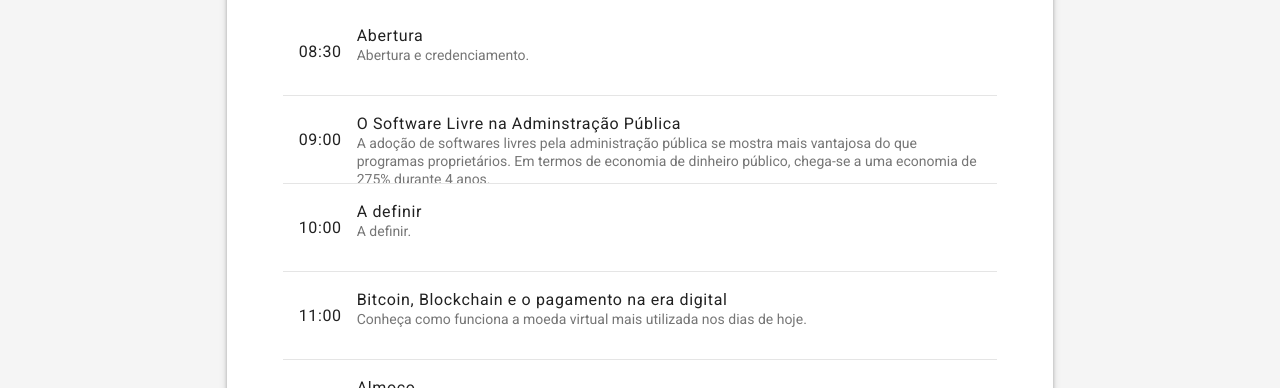
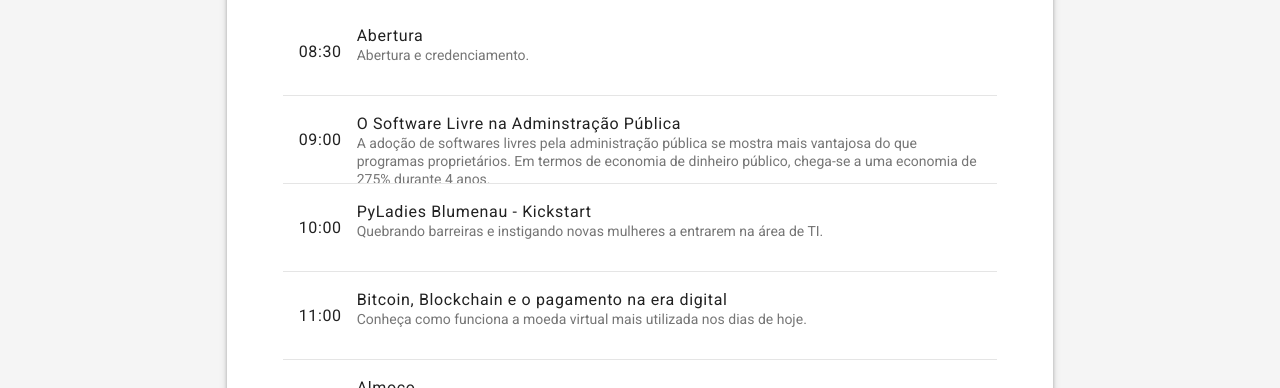
Before and after one commit to HackerspaceBlumenau/flisol, a plain HTML site: page programacao.html in a window 1280 px wide. Shown: the part 412-800 px from the top of the page. Drawn offline with nearby package versions, Linux system fonts and the light colour scheme.

Commit message:
Programação.

```diff
--- a/programacao.html
+++ b/programacao.html
@@ -56,8 +56,8 @@
                   <li class="mdl-list__item mdl-list__item--three-line">
                     <span class="mdl-list__item-secondary-action track-time">10:00</span>
                     <span class="mdl-list__item-primary-content">
-                      <span>A definir</span>
-                      <span class="mdl-list__item-text-body">A definir.</span>
+                      <span>PyLadies Blumenau - Kickstart</span>
+                      <span class="mdl-list__item-text-body">Quebrando barreiras e instigando novas mulheres a entrarem na área de TI.</span>
                     </span>
                   </li>
 
```
